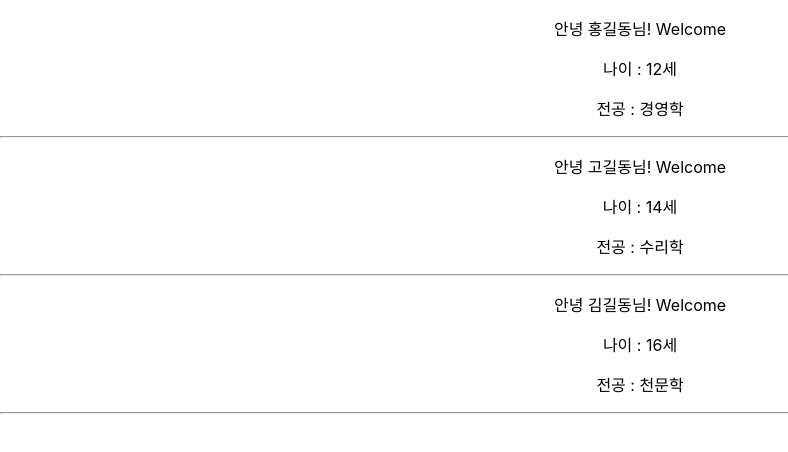
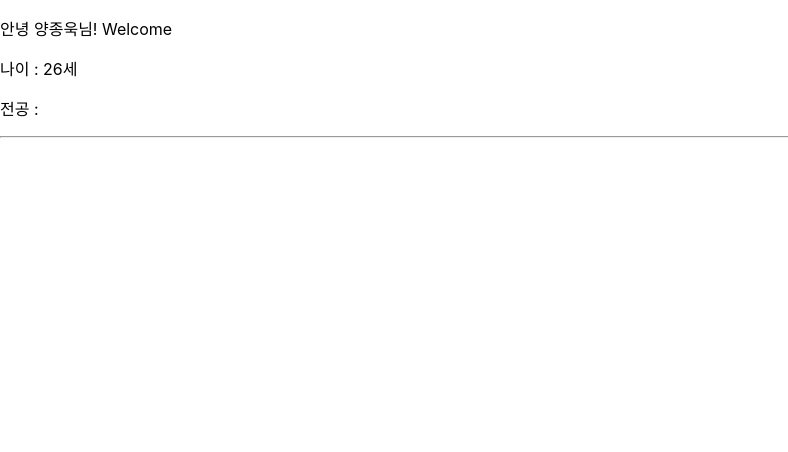
Before and after one commit to JongukYang/OpenBanking, a React (Create React App) app in the folder fintech/: page / in a window 1280 px wide. Shown: the top 452 px of the page, without its empty margins (0-788 px from the left). Built offline with nearby package versions, Linux system fonts and the light colour scheme.

Commit message:
axios 테스트

```diff
--- a/fintech/src/App.js
+++ b/fintech/src/App.js
@@ -1,19 +1,26 @@
 import "./App.css";
+
+import { BrowserRouter, Routes, Route } from "react-router-dom";
 import Welcome from "./components/Welcome.js";
 import StateComponent from "./components/StateComponent.js";
 import InputComponent from "./components/InputComponent.js";
 import ListComponent from "./components/ListComponent";
+import AxiosComponent from "./components/AxiosComponent";
 
 function App() {
   return (
-    <div className="App">
-      {/* <Welcome userName="양종욱" age={26}></Welcome>
-      <Welcome userName="김길동" age={20}></Welcome>
-      <StateComponent></StateComponent>
-      <hr></hr> */}
-      {/* <InputComponent></InputComponent> */}
-      <ListComponent></ListComponent>
-    </div>
+    <BrowserRouter>
+      <Routes>
+        <Route
+          path="/"
+          element={<Welcome userName="양종욱" age={26} />}
+        ></Route>
+        <Route path="/style" element={<StateComponent />}></Route>
+        <Route path="/input" element={<InputComponent />}></Route>
+        <Route path="/list" element={<ListComponent />}></Route>
+        <Route path="/axios" element={<AxiosComponent />}></Route>
+      </Routes>
+    </BrowserRouter>
   );
 }
 
--- /dev/null
+++ b/fintech/src/components/AxiosComponent.js
@@ -0,0 +1,20 @@
+import React from "react";
+import axios from "axios";
+
+const AxiosComponent = () => {
+  const handleClick = () => {
+    console.log("1");
+    axios
+      .get("https://jsonplaceholder.typicode.com/todos/1")
+      .then((response) => {
+        console.log(response);
+      });
+    console.log("2");
+  };
+  return (
+    <div>
+      <button onClick={handleClick}>클릭</button>
+    </div>
+  );
+};
+export default AxiosComponent;
```
